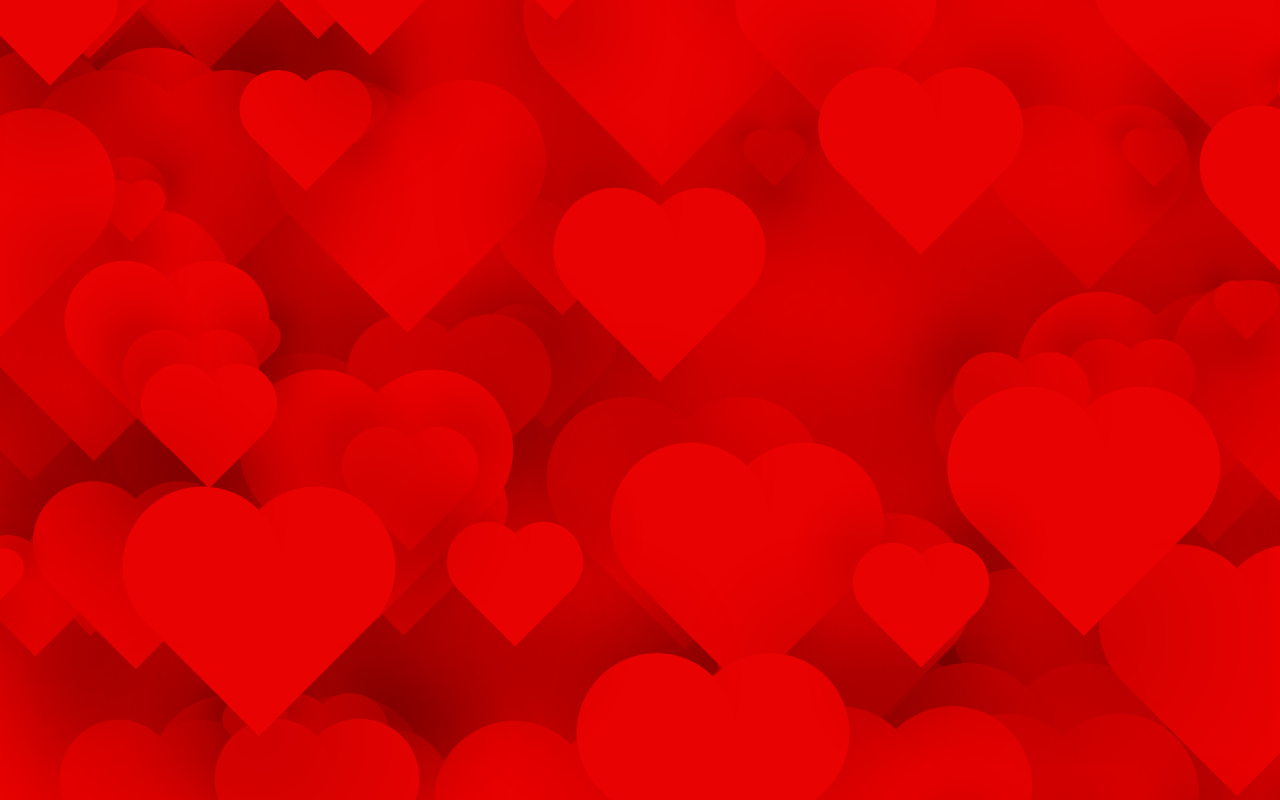
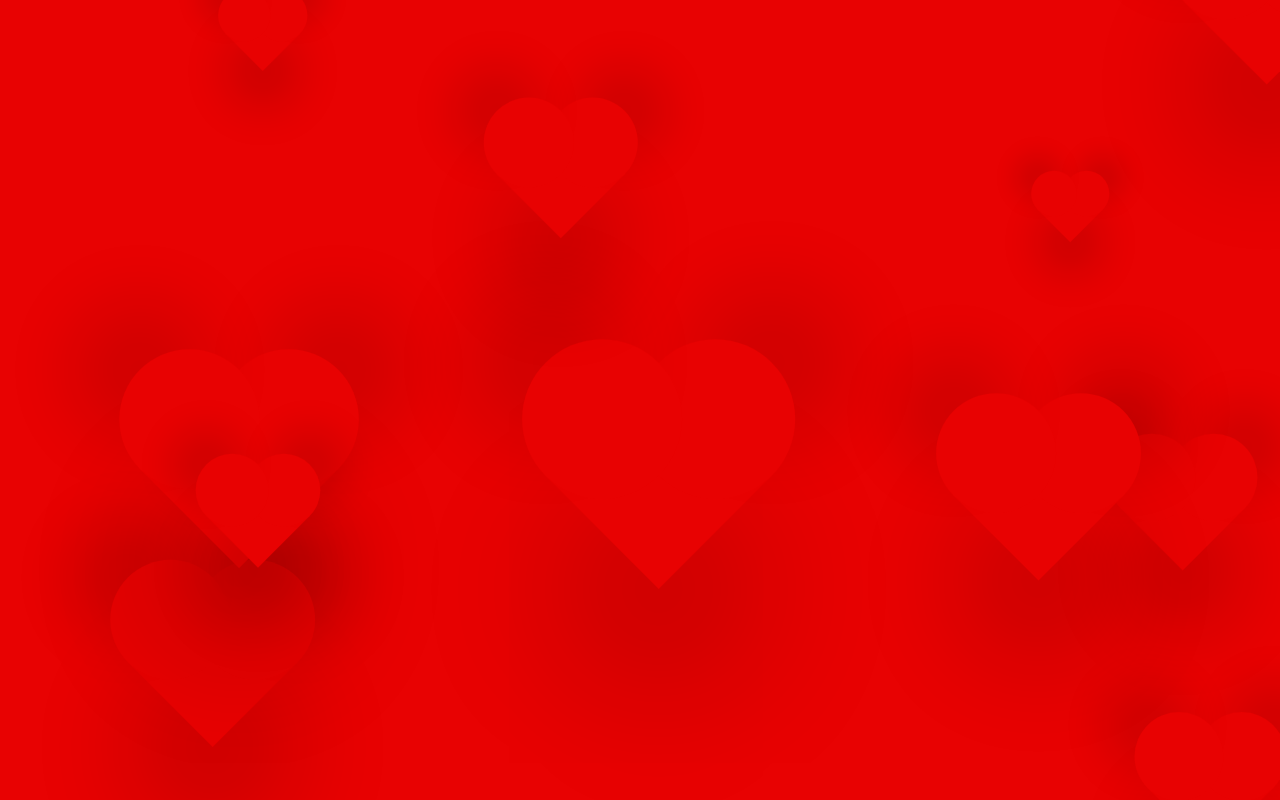
Before and after one commit to yilikaltesfaye/Anime.JS, a plain HTML site: page Heart Background Using Anime.js/index.html in a window 1280 px wide. Drawn offline with Linux system fonts and the light colour scheme.

Commit message:
updated heart background

```diff
--- a/Heart Background Using Anime.js/index.html
+++ b/Heart Background Using Anime.js/index.html
@@ -13,7 +13,7 @@
         <script src="../anime.min.js"></script>
         <script>
             const container = document.querySelector('.container');
-            for (let i = 0; i < 100; i++) {
+            for (let i = 0; i < 10; i++) {
                 const hearts = document.createElement('div');
                 hearts.classList.add('heart');
                 container.appendChild(hearts)
```
